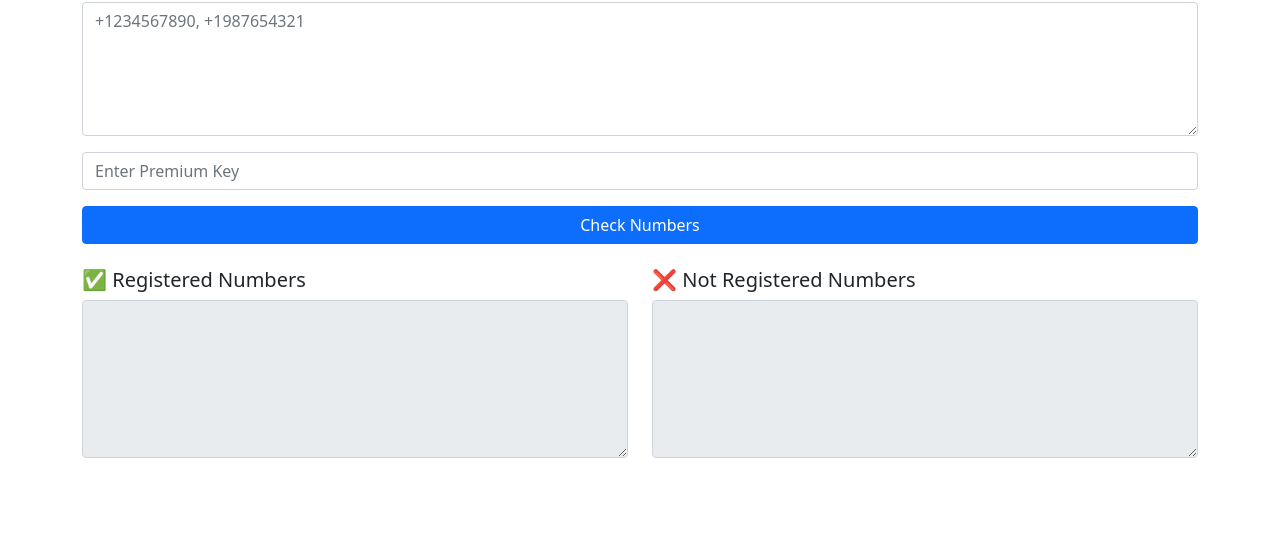
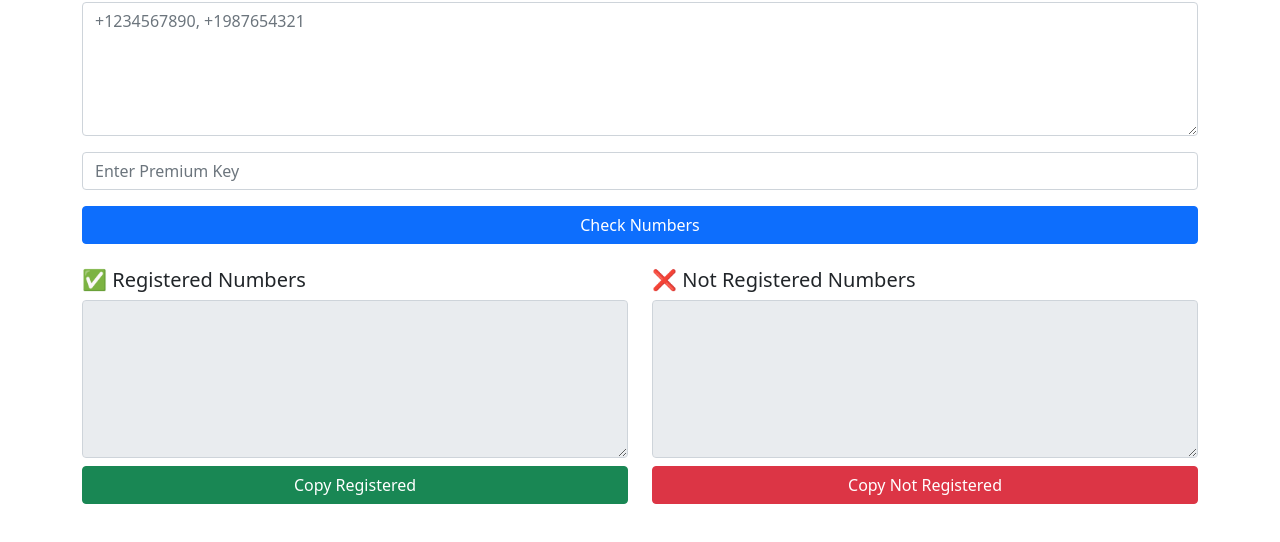
Before and after one commit to bialalbhota/ws-checker, a plain HTML site: page index.html in a window 1280 px wide. Shown: the part 118-660 px from the top of the page. Drawn offline with nearby package versions, Linux system fonts and the light colour scheme.

Commit message:
Update index.html

```diff
--- a/index.html
+++ b/index.html
@@ -23,10 +23,12 @@
     <div class="col-md-6">
       <h5>✅ Registered Numbers</h5>
       <textarea class="form-control" id="registered" rows="6" readonly></textarea>
+      <button onclick="copyToClipboard('registered')" class="btn btn-success mt-2 w-100">Copy Registered</button>
     </div>
     <div class="col-md-6">
       <h5>❌ Not Registered Numbers</h5>
       <textarea class="form-control" id="notRegistered" rows="6" readonly></textarea>
+      <button onclick="copyToClipboard('notRegistered')" class="btn btn-danger mt-2 w-100">Copy Not Registered</button>
     </div>
   </div>
 </div>
@@ -61,9 +63,15 @@ async function checkNumbers() {
   document.getElementById("registered").value = data.registered.join("\n");
   document.getElementById("notRegistered").value = data.notRegistered.join("\n");
 
-  // progress 100%
   document.getElementById("progressFill").style.width = "100%";
   document.getElementById("progressFill").innerText = "100%";
+}
+
+function copyToClipboard(id) {
+  const textarea = document.getElementById(id);
+  textarea.select();
+  document.execCommand("copy");
+  alert("Copied to clipboard!");
 }
 </script>
 </body>
```
